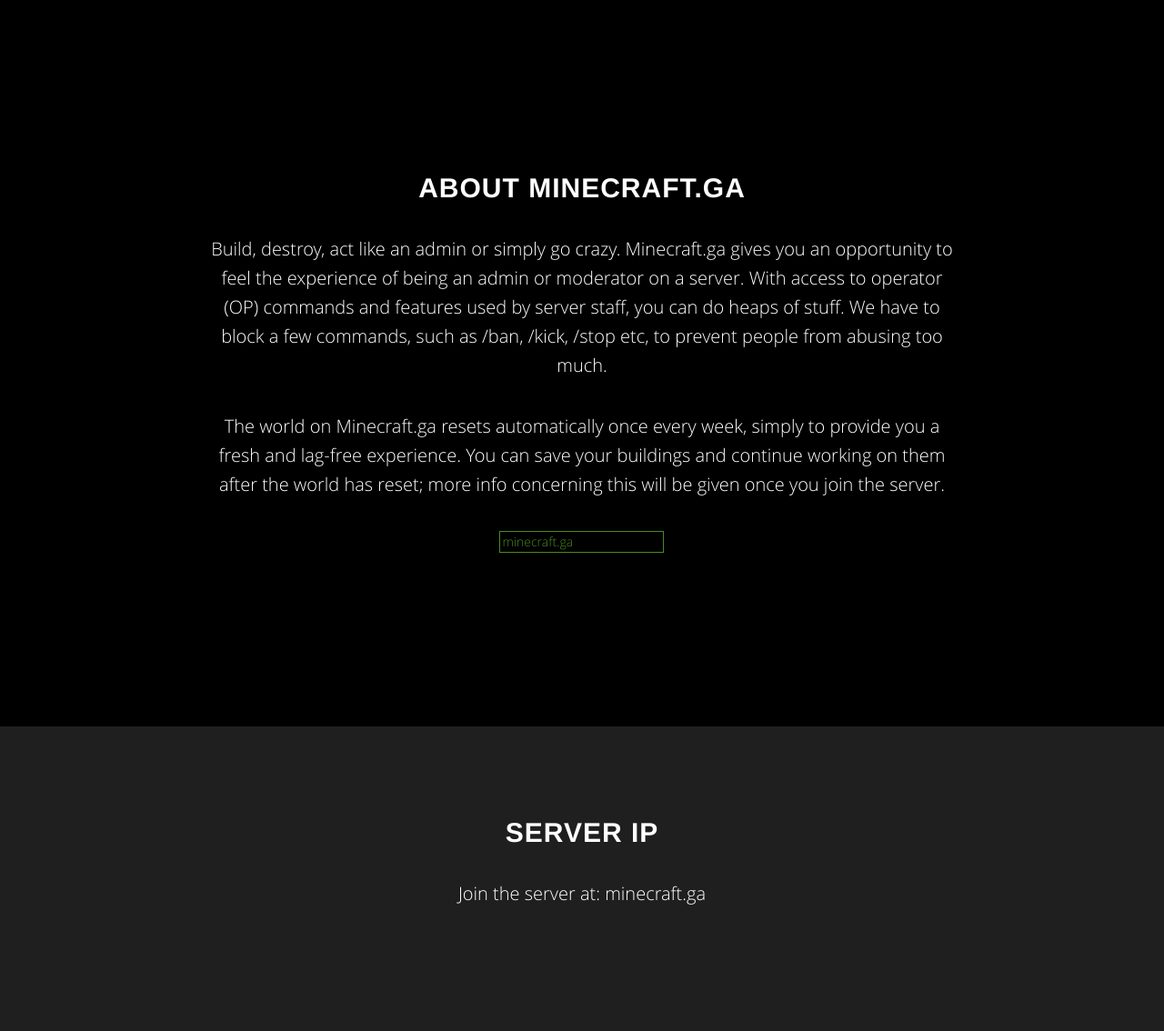
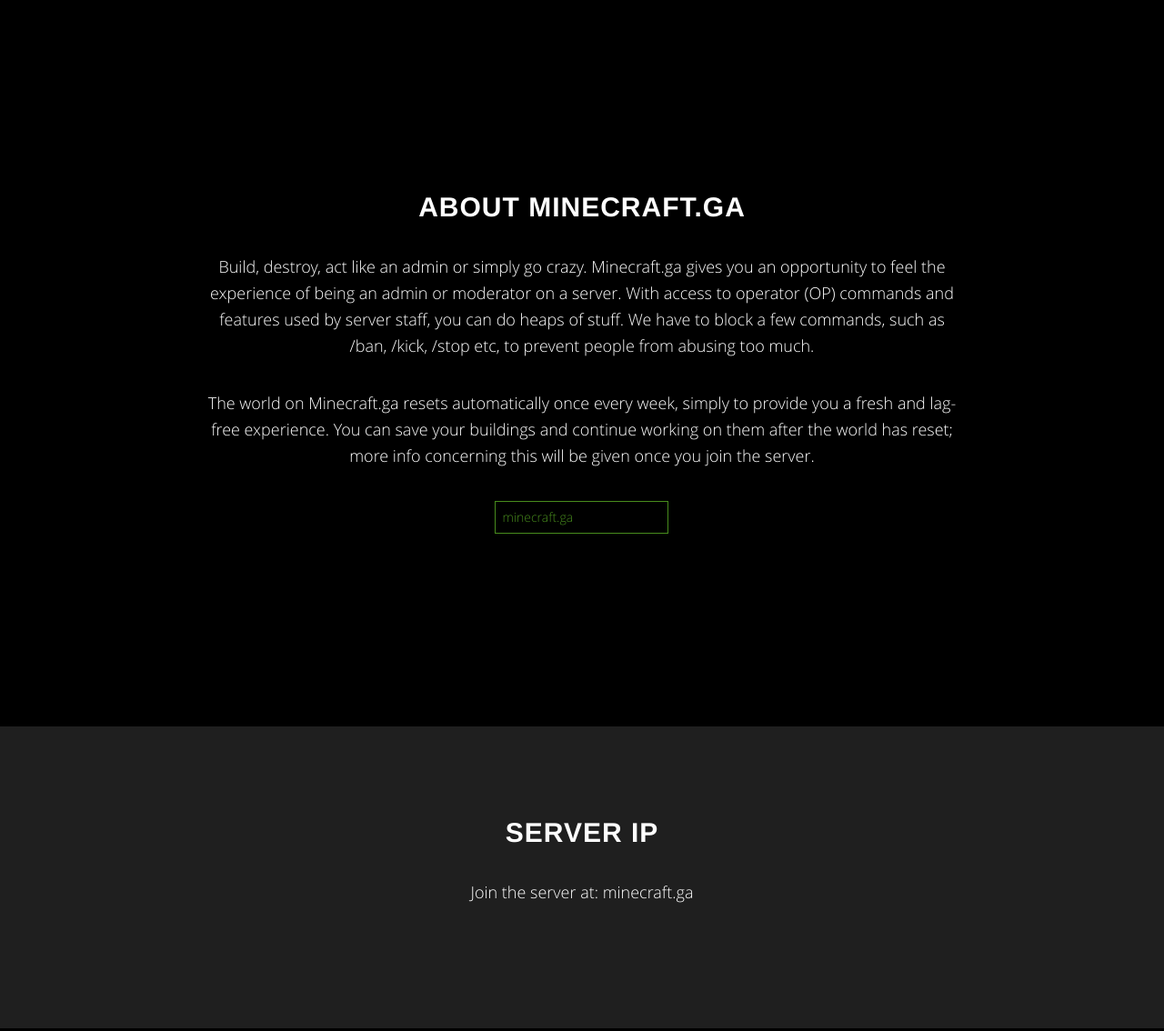
Before and after one commit to xBarkPuppy1/Flame.ga, a PHP site: page / in a window 1280 px wide. Shown: the part 801-1935 px from the top of the page at 91% size. Run offline with PHP 8.4, Linux system fonts and the light colour scheme; some libraries are stand-ins or nearby versions; some web fonts are replaced.

Commit message:
Initial Commit

```diff
--- a/css/minecraft.css
+++ b/css/minecraft.css
@@ -52,7 +52,7 @@
 @media(min-width:767px) {
     p {
         margin: 0 0 35px;
-        font-size: 20px;
+        font-size: 18px;
         line-height: 1.6;
     }
 }
@@ -277,6 +277,7 @@
     border: 1px solid #488c1d;
     color: #488c1d;
     background-color: transparent;
+padding: 7px;
 }
 
 input[type="text"]:hover,
```
